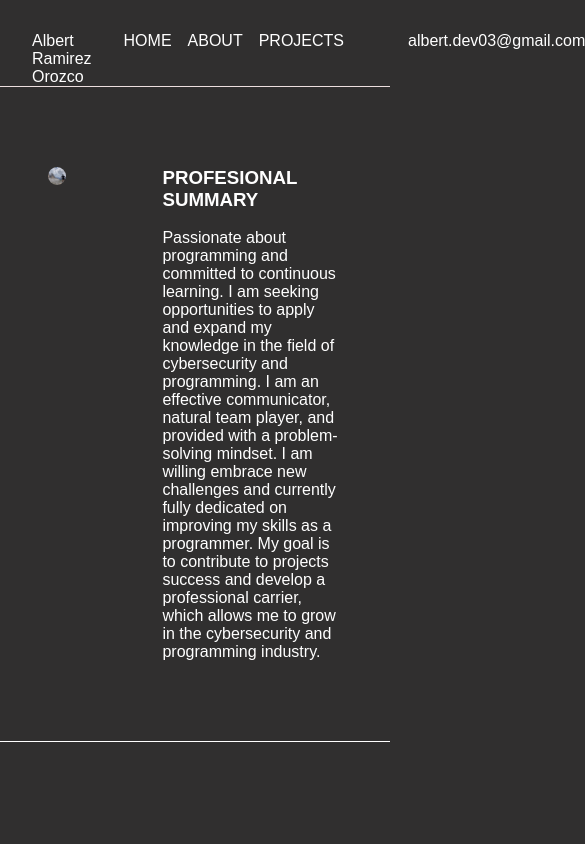
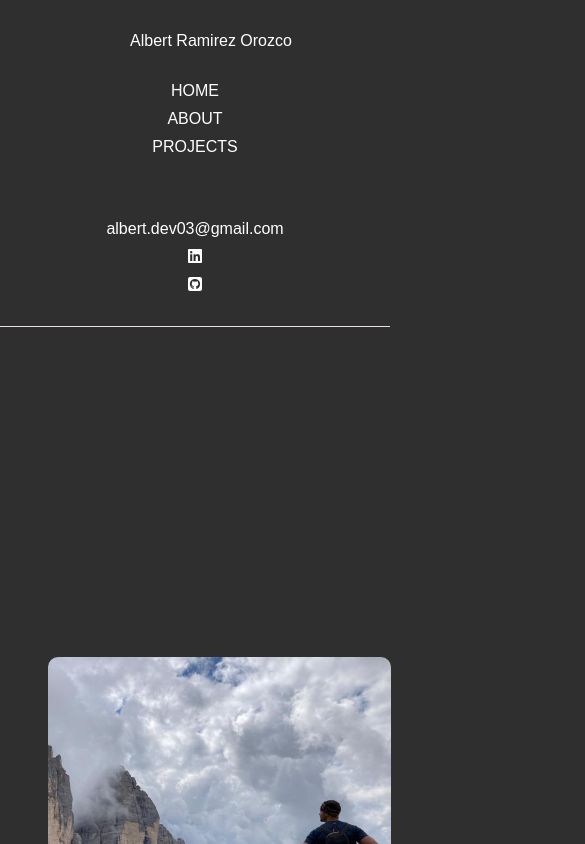
Before and after one commit to albertdev03/MainPage, a website: page src/index.html in a window 390 px wide. Shown: the top 844 px of the page, 585 px wide, since content can reach past the window. Drawn offline with Linux system fonts and the light colour scheme.

Commit message:
responsive

```diff
--- a/src/assets/css/styles.css
+++ b/src/assets/css/styles.css
@@ -120,3 +120,44 @@ img {
     gap: 3rem;
     list-style: none;
 }
+
+/* Estilos para pantallas pequeñas (usando una Media Query) */
+@media (max-width: 768px) {
+    .header-initial {
+      flex-direction: column;
+      text-align: center;
+    }
+
+    .list-initial {
+      flex-direction: column;
+      gap: 10px;
+    }
+
+    .about {
+        flex-direction: column;
+        text-align: center;
+    }
+
+    .img-about {
+        width: 88%;
+        display: grid;
+        place-items: center;
+        height: 100vh;
+    }
+  }
+
+  @media (max-width: 768px) {
+    .projects {
+       display: grid;
+       place-items: center;
+       height: 100vh;
+       grid-template-columns: repeat(1, 1fr);
+       gap: 10px;
+    }
+  }
+
+  @media (max-width: 768px) {
+    .foot {
+      display: none;
+    }
+  }
```
Also changed, not shown: 2 other files.
